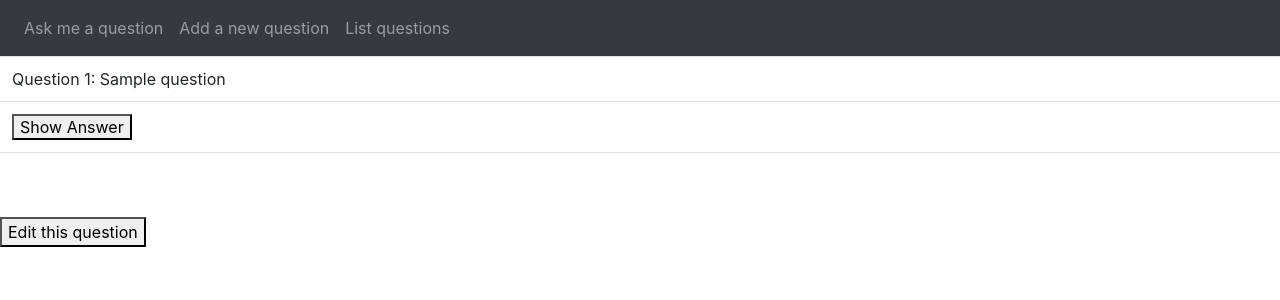
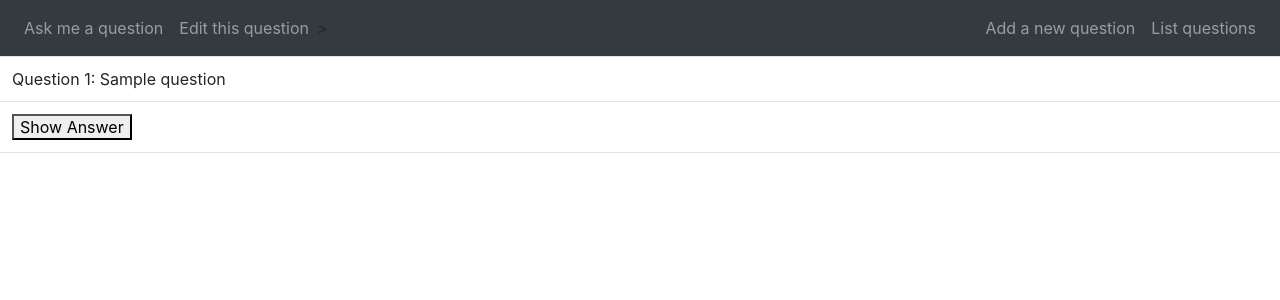
Before and after one commit to BEricDavis/flashcards, a Flask app: page /question in a window 1280 px wide. Shown: the top 300 px of the page. Run offline with Flask 2, Linux system fonts and the light colour scheme; tables that the repository leaves empty hold one stand-in row (values such as "Sample post"); some libraries are stand-ins or nearby versions.

Commit message:
tweak navbar items

```diff
--- a/app/templates/base.html
+++ b/app/templates/base.html
@@ -19,10 +19,22 @@
 
 
 <nav class="navbar navbar-expand navbar-dark bg-dark">
+    <div class="navbar-collapse w-100 order-1" >
         <ul class="navbar-nav">
             <li class="nav-item">
                 <a class="nav-link" href="{{ url_for('display_question') }}">Ask me a question</a>
             </li>
+            {% if question %}
+            <div class="justify-content-end">
+                <li class="justify-content-end">
+                    <a class="nav-link" href="{{ url_for('edit', question_id=question.id) }}">Edit this question</a>
+                </li>
+            </div>
+            {% endif %}
+        </ul>>
+    </div>
+    <div class="navbar-collapse collapse w-100 order-3">
+        <ul class="navbar-nav ml-auto">
             <li class="nav-item">
                 <a class="nav-link" href="{{ url_for('add') }}">Add a new question</a>
             </li>
@@ -30,6 +42,7 @@
                 <a class="nav-link" href="{{ url_for('list_questions') }}">List questions</a>
             </li>
         </ul>
+    </div>
 
 </nav>
 
--- a/app/templates/question.html
+++ b/app/templates/question.html
@@ -25,8 +25,5 @@
 </table>
 <br>
 
-<form action=" {{ url_for('edit', question_id=question.id) }}">
-    <button type="submit" value="Edit this question" >Edit this question</button>
-</form>
 
 {% endblock %}
```
Lines whose indentation alone changed are shown as unchanged.
